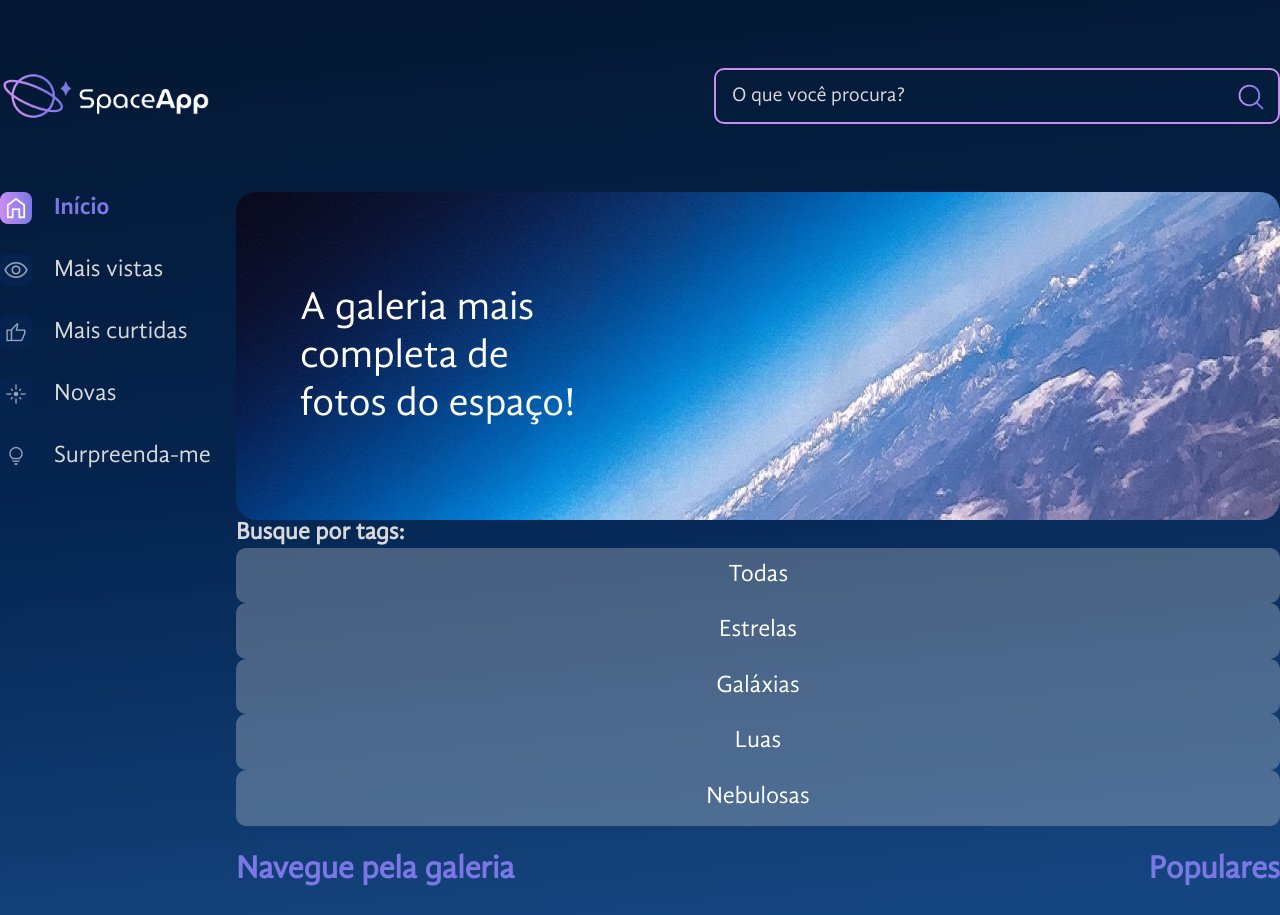
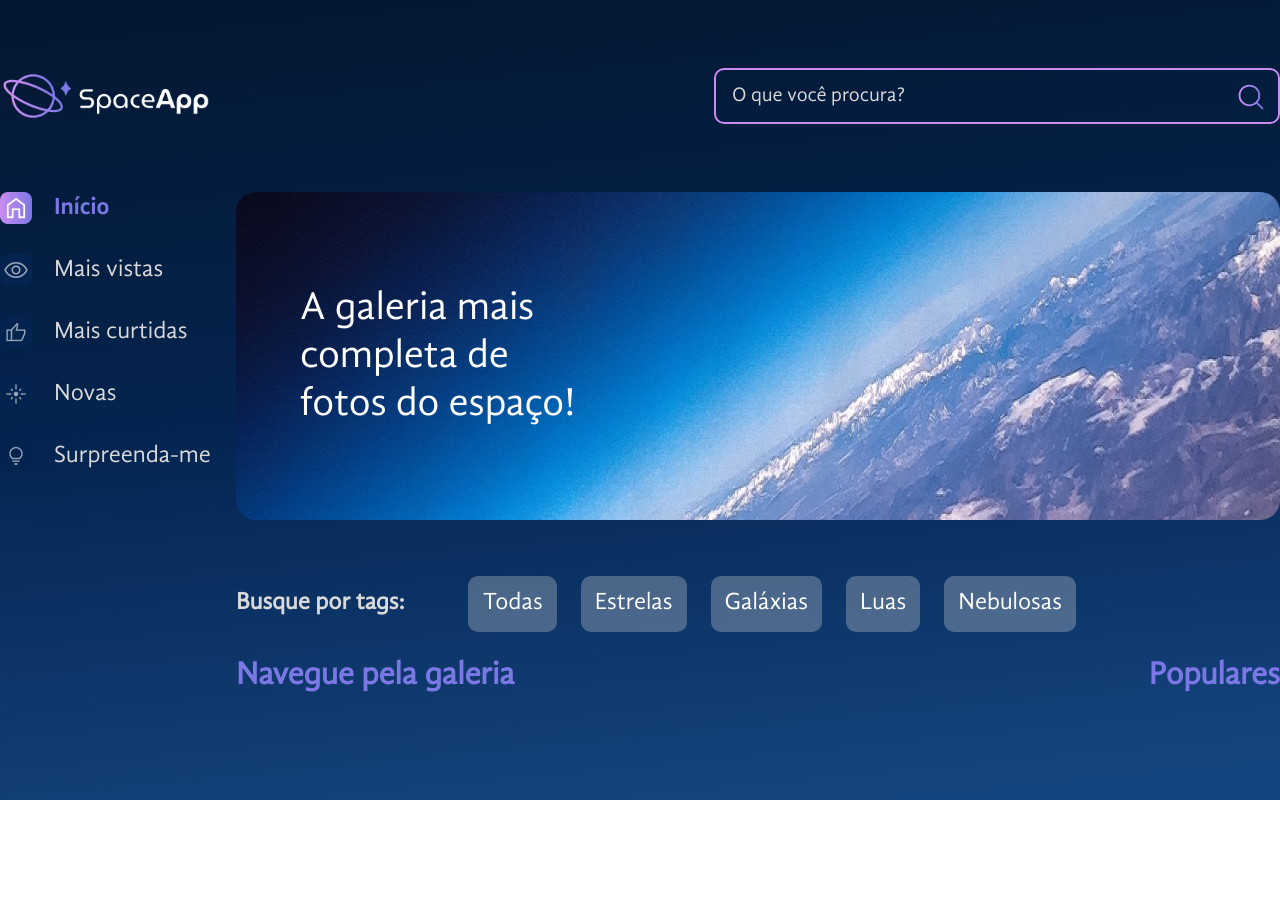
Before and after one commit to tenoriobn/space-styled-components, a React (Vite) app: page / in a window 1280 px wide. After the commit the page ends 800 px from the top, so only its background shows below. Built offline with nearby package versions, Linux system fonts and the light colour scheme.

Commit message:
Refatorando estilos da tag

```diff
--- a/src/componentes/Galeria/Tags/index.jsx
+++ b/src/componentes/Galeria/Tags/index.jsx
@@ -1,5 +1,12 @@
 import { styled } from 'styled-components';
-import tags from './tags.json';
+import tags from './tags.json'
+
+const TagsContainer = styled.section`
+    display: flex;
+    align-items: center;
+    gap: 64px;
+    margin-top: 56px;
+`
 
 const TagTitulo = styled.h3`
     color: #D9D9D9;
@@ -23,13 +30,19 @@ const Tag = styled.button`
     }
 `
 
+const Div = styled.div`
+    display: flex;
+    gap: 24px;
+    justify-content: end;
+`
+
 const Tags = () => {
-    return (
-        <>
-            <TagTitulo>Busque por tags:</TagTitulo>
+    return <TagsContainer>
+        <TagTitulo>Busque por tags:</TagTitulo>
+        <Div>
             {tags.map(tag => <Tag key={tag.id}>{tag.titulo}</Tag>)}
-        </>
-    )
+        </Div>
+    </TagsContainer>
 }
 
-export default Tags;
+export default Tags
```
